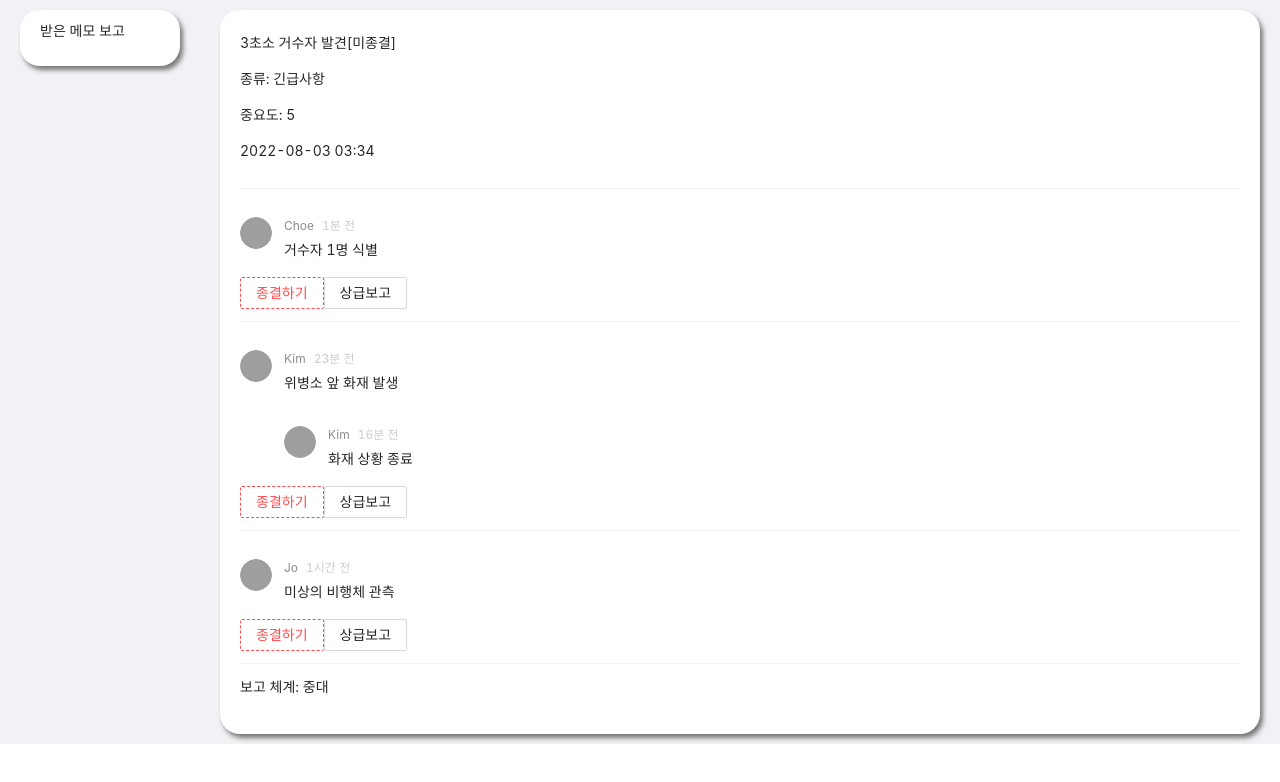
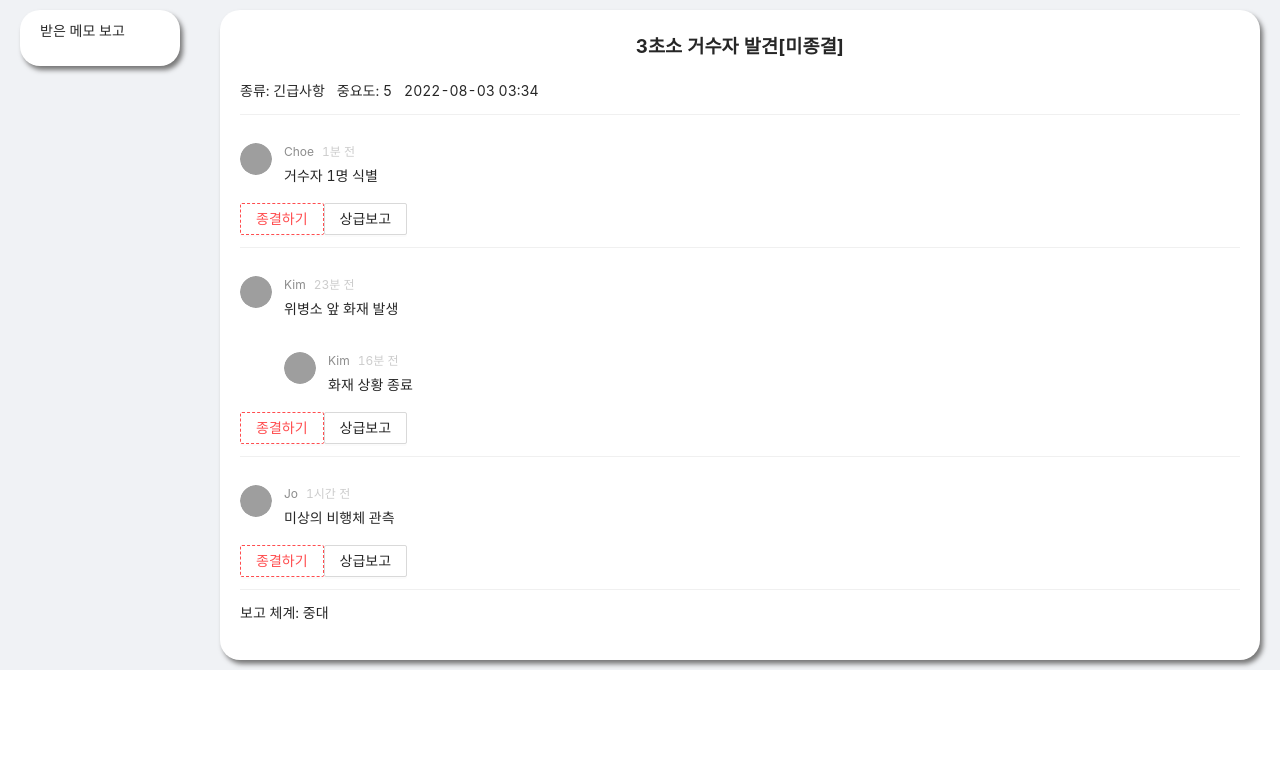
Before and after one commit to osamhack2022/WEB_APP_ROK-Situation-Reporting-System_ROK-SRS, a Next.js app in the folder front-end/web-next/: page /memo in a window 1280 px wide. Shown: the top 782 px of the page. Built offline with nearby package versions, Linux system fonts and the light colour scheme; grey boxes are pictures that could not be loaded.

Commit message:
[Design]Set layout of header and footer
리스트의 header과 footer로 컴포넌트 생성 후 디자인 임시 설정
메모 보고 리스트의 의도에 맞게 수정 후 디자인 속행 예정

```diff
--- a/front-end/web-next/pages/memo.js
+++ b/front-end/web-next/pages/memo.js
@@ -1,5 +1,5 @@
 import Head from 'next/head'
-import { Layout, Divider, List } from 'antd';
+import { Layout, Row, Col } from 'antd';
 import ReportCard, { ReportList } from '../componenets/MemoReport'
 
 export default function Memo() {
@@ -32,6 +32,33 @@ export default function Memo() {
     }
   ]
 
+  function Header() {
+    return (
+      <div>
+        <p style={styles.headerTitle}>
+          3초소 거수자 발견[미종결]
+        </p>
+        <div style={styles.headerType}>
+          <Row
+            gutter={12}
+          >
+            <Col>종류: 긴급사항</Col>
+            <Col>중요도: 5</Col>
+            <Col>2022-08-03 03:34</Col>
+          </Row>
+        </div>
+      </div>
+    )
+  }
+
+  function Footer() {
+    return (
+      <p style={styles.footer}>
+        보고 체계: 중대
+      </p>
+    )
+  }
+
   return (
     <>
       <Head>
@@ -47,15 +74,8 @@ export default function Memo() {
         <Layout.Content style={styles.contentLayout}>
           <div style={styles.contentMenu}>
             <ReportList
-              header={
-                <>
-                  <p>3초소 거수자 발견[미종결]</p>
-                  <p>종류: 긴급사항</p>
-                  <p>중요도: 5</p>
-                  <p>2022-08-03 03:34</p>
-                </>
-              }
-              footer={<p>보고 체계: 중대</p>}
+              header={<Header />}
+              footer={<Footer />}
               data={sampleData}
             />
           </div>
@@ -86,5 +106,16 @@ const styles = {
     backgroundColor: '#fff',
     borderRadius: '20px',
     boxShadow: '3px 4px 5px #777'
+  },
+  headerTitle: {
+    fontSize: '14pt',
+    textAlign: 'center',
+    fontWeight: 'bold'
+  },
+  headerType: {
+    textAlign: 'right'
+  },
+  footer: {
+
   }
 }
```
